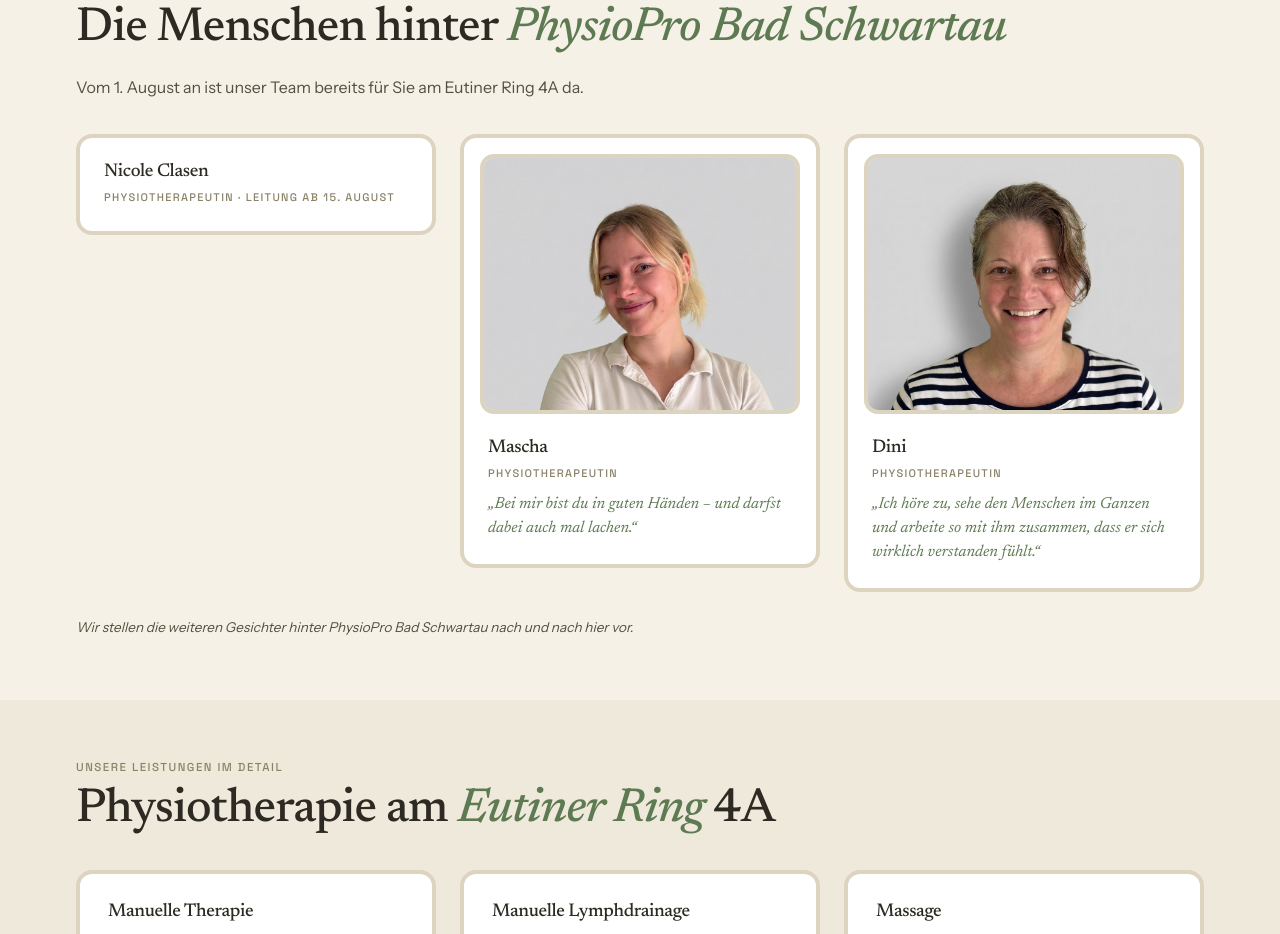
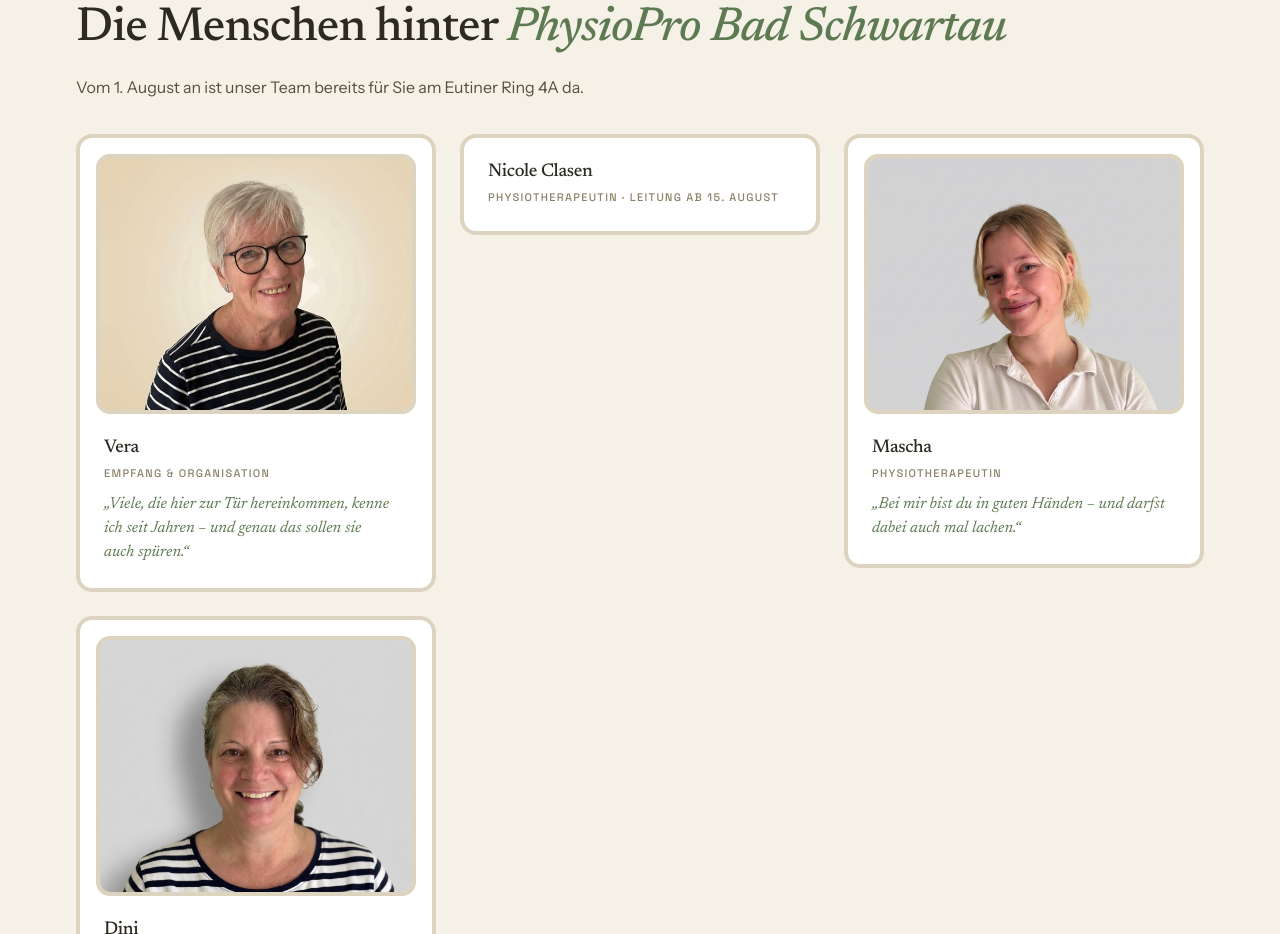
Before and after one commit to wrobeloliver2-crypto/physiopro-website, a website: page bad-schwartau.html in a window 1280 px wide. Shown: the part 1528-2462 px from the top of the page. Drawn offline with Linux system fonts and the light colour scheme; a script that the page names is missing.

Commit message:
Vera als volle Team-Karte auf bad-schwartau.html ergaenzt (an erster Position vor Nicole Clasen)
Vera (Empfang, seit 2009 am Eutiner Ring 4A) hatte bereits eine
vollstaendige Karte auf team.html, fehlte aber auf der Standort-Seite
Bad Schwartau selbst - wo sie eigentlich hingehoert. Foto und Zitat
1:1 von der bestehenden team.html-Karte uebernommen.

```diff
--- a/bad-schwartau.html
+++ b/bad-schwartau.html
@@ -522,6 +522,15 @@
 
 <div class="bs-trainer-grid">
 
+  <div class="bs-trainer-card">
+    <div class="bs-trainer-img"><img src="team-vera.jpg" alt="Vera" loading="lazy"></div>
+    <div class="bs-trainer-info">
+      <h3>Vera</h3>
+      <p class="bs-trainer-specialty">Empfang &amp; Organisation</p>
+      <p class="bs-trainer-claim">„Viele, die hier zur Tür hereinkommen, kenne ich seit Jahren – und genau das sollen sie auch spüren.“</p>
+    </div>
+  </div>
+
   <div class="bs-trainer-card" style="display:flex;align-items:center;">
     <div class="bs-trainer-info" style="border-top:none;padding:1.5rem;">
       <h3>Nicole Clasen</h3>
```
